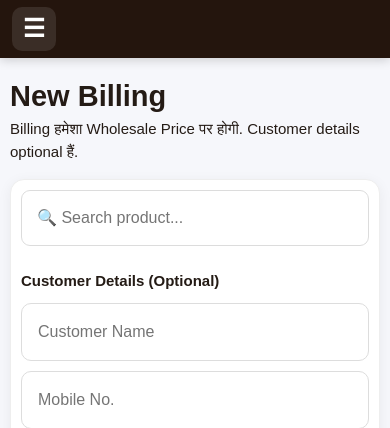
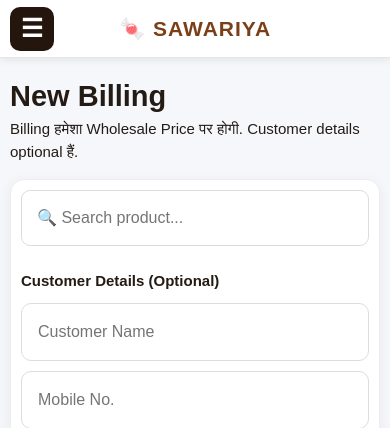
Before and after one commit to Mangal9101/sawariya_billing, a FastAPI app: page /billing in a window 390 px wide. Shown: the top 428 px of the page. Run offline with FastAPI, Linux system fonts and the light colour scheme; the visitor is signed in with stand-in values (Sample User, id 1); data that the repository does not hold is empty.

Commit message:
Update base.html

```diff
--- a/templates/base.html
+++ b/templates/base.html
@@ -210,62 +215,92 @@
         }
 
 
-        /* =========================================================
+        /* =====================================================
            LOGOUT
-           ========================================================= */
+           ===================================================== */
 
         .sawariya-logout {
             margin-top: 10px !important;
 
-            background: rgba(220, 70, 50, 0.10);
+            background:
+                rgba(220,70,50,0.10);
 
-            color: #ffdddd !important;
-        }
-
-        .sawariya-logout:hover {
-            background: rgba(220, 70, 50, 0.22) !important;
-
-            color: #ffffff !important;
+            color:
+                #ffdddd !important;
         }
 
 
-        /* =========================================================
-           MOBILE TOP BAR
-           ========================================================= */
+        .sawariya-logout:hover {
+            background:
+                rgba(220,70,50,0.22) !important;
 
-        .sawariya-mobile-header {
-            display: none;
+            color: #fff !important;
+        }
 
+
+        /* =====================================================
+           CENTER HEADER
+           ===================================================== */
+
+        .sawariya-top-header {
             position: sticky;
 
             top: 0;
-            left: 0;
 
             width: 100%;
 
-            height: 58px;
+            height: 64px;
 
-            background: #24150d;
+            background: #fff;
 
-            z-index: 9000;
+            z-index: 8000;
+
+            display: flex;
 
             align-items: center;
 
-            padding: 0 12px;
+            justify-content: center;
+
+            border-bottom:
+                1px solid #e5e5e5;
 
             box-shadow:
-                0 2px 10px rgba(0,0,0,0.18);
+                0 2px 8px rgba(0,0,0,0.08);
         }
 
 
+        .sawariya-center-name {
+            font-size: 25px;
+
+            font-weight: 900;
+
+            letter-spacing: 1.5px;
+
+            color: #7b3f18;
+
+            white-space: nowrap;
+        }
+
+
+        /* =====================================================
+           MOBILE MENU BUTTON
+           ===================================================== */
+
         .sawariya-menu-button {
+            display: none;
+
+            position: absolute;
+
+            left: 10px;
+
             width: 44px;
             height: 44px;
 
             border: none;
+
             border-radius: 10px;
 
-            background: rgba(255,255,255,0.10);
+            background: #24150d;
 
             color: white;
 
@@ -327,30 +356,42 @@
             .sawariya-sidebar {
                 width: 280px;
 
-                transform: translateX(-100%);
+                transform:
+                    translateX(-100%);
 
                 box-shadow: none;
             }
 
 
             .sawariya-sidebar.open {
-                transform: translateX(0);
+                transform:
+                    translateX(0);
 
                 box-shadow:
-                    6px 0 25px rgba(0,0,0,0.30);
+                    6px 0 25px
+                    rgba(0,0,0,0.30);
             }
 
 
             .sawariya-close {
                 display: flex;
-
-                align-items: center;
-                justify-content: center;
             }
 
 
-            .sawariya-mobile-header {
+            .sawariya-top-header {
+                height: 58px;
+            }
+
+
+            .sawariya-menu-button {
                 display: flex;
+            }
+
+
+            .sawariya-center-name {
+                font-size: 21px;
+
+                letter-spacing: 1px;
             }
 
 
@@ -415,11 +448,14 @@
 <body>
 
 
-<!-- =============================================================
-     MOBILE HEADER
-     ============================================================= -->
+<!-- =========================================================
+     TOP HEADER
+     ========================================================= -->
 
-<header class="sawariya-mobile-header">
+<header class="sawariya-top-header">
+
+
+    <!-- MOBILE HAMBURGER -->
 
     <button
         type="button"
@@ -432,19 +468,28 @@
 
     </button>
 
+
+    <!-- CENTER BUSINESS NAME -->
+
+    <div class="sawariya-center-name">
+        🍬 SAWARIYA
+    </div>
+
+
 </header>
 
 
-<!-- =============================================================
-     SIDEBAR
-     ============================================================= -->
+
+<!-- =========================================================
+     LEFT SIDEBAR
+     ========================================================= -->
 
 <aside
     class="sawariya-sidebar"
     id="sawariyaSidebar">
 
 
-    <!-- BUSINESS NAME -->
+    <!-- BUSINESS NAME INSIDE SIDEBAR -->
 
     <div class="sawariya-business">
 
```
Also changed, not shown: other parts of templates/base.html (+194 -113 lines).
